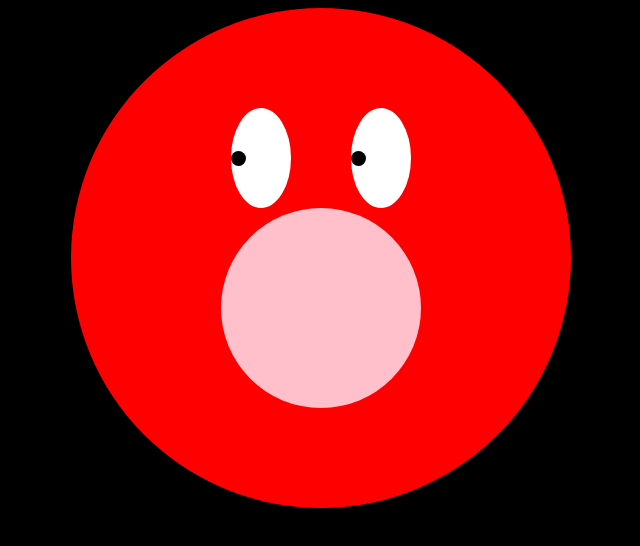
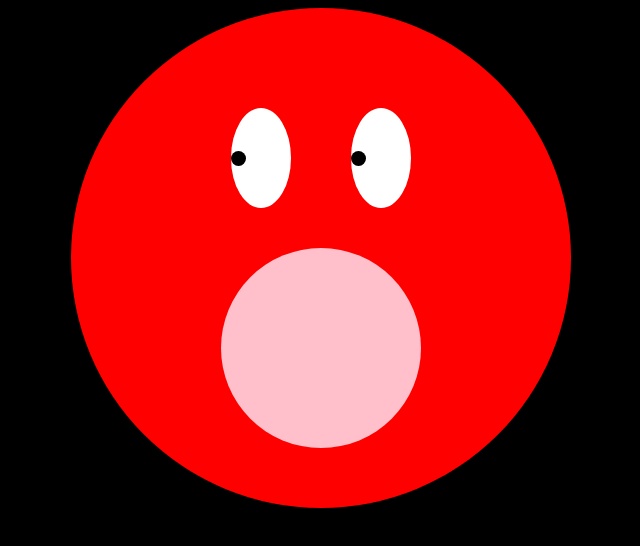
Before and after one commit to TandiweP/CSS-Art, a plain HTML site: page index.html in a window 1280 px wide. Shown: the whole page, without its empty margins (319-959 px from the left). Drawn offline with Linux system fonts and the light colour scheme.

Commit message:
fixed mouth translate y issue

```diff
--- a/styles.css
+++ b/styles.css
@@ -60,5 +60,5 @@ body {
   height: 200px;
   background-color: pink;
   border-radius: 50%;
-  transform:translate(Y) -50px;
+  transform:translateY(20%);
 }
```
